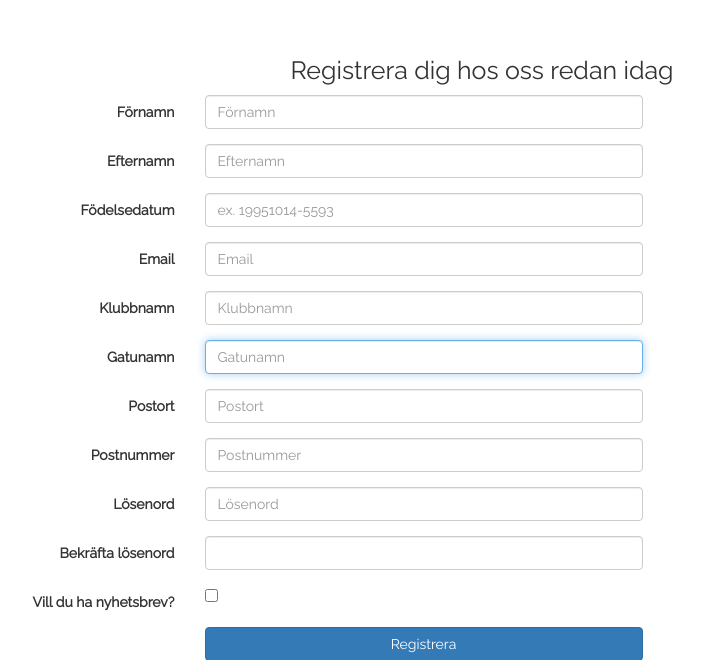
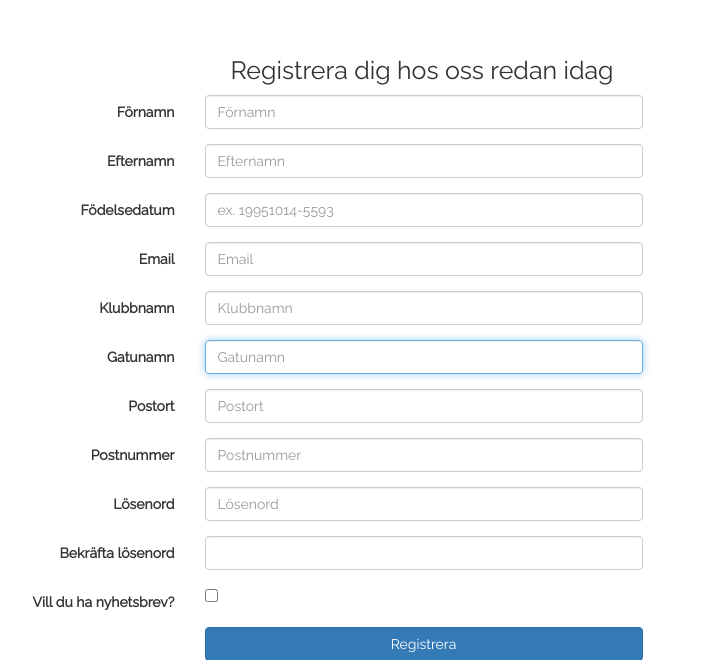
Before and after one commit to felixahlcrona/Grupp-4-AB, a PHP site: page /registrera.php in a window 1280 px wide. Shown: the part 63-723 px from the top of the page, without its empty margins (158-861 px from the left). Run offline with PHP 8.4, Linux system fonts and the light colour scheme; data that the repository does not hold is empty; some libraries are stand-ins or nearby versions.

Commit message:
Liten fix

```diff
--- a/registrera.php
+++ b/registrera.php
@@ -34,6 +34,11 @@
       hr {
         border:1px solid #eee;
       }
+
+	  h2.reg-text
+	  {
+		  padding-right:120px;
+	  }
 
 
 
```
